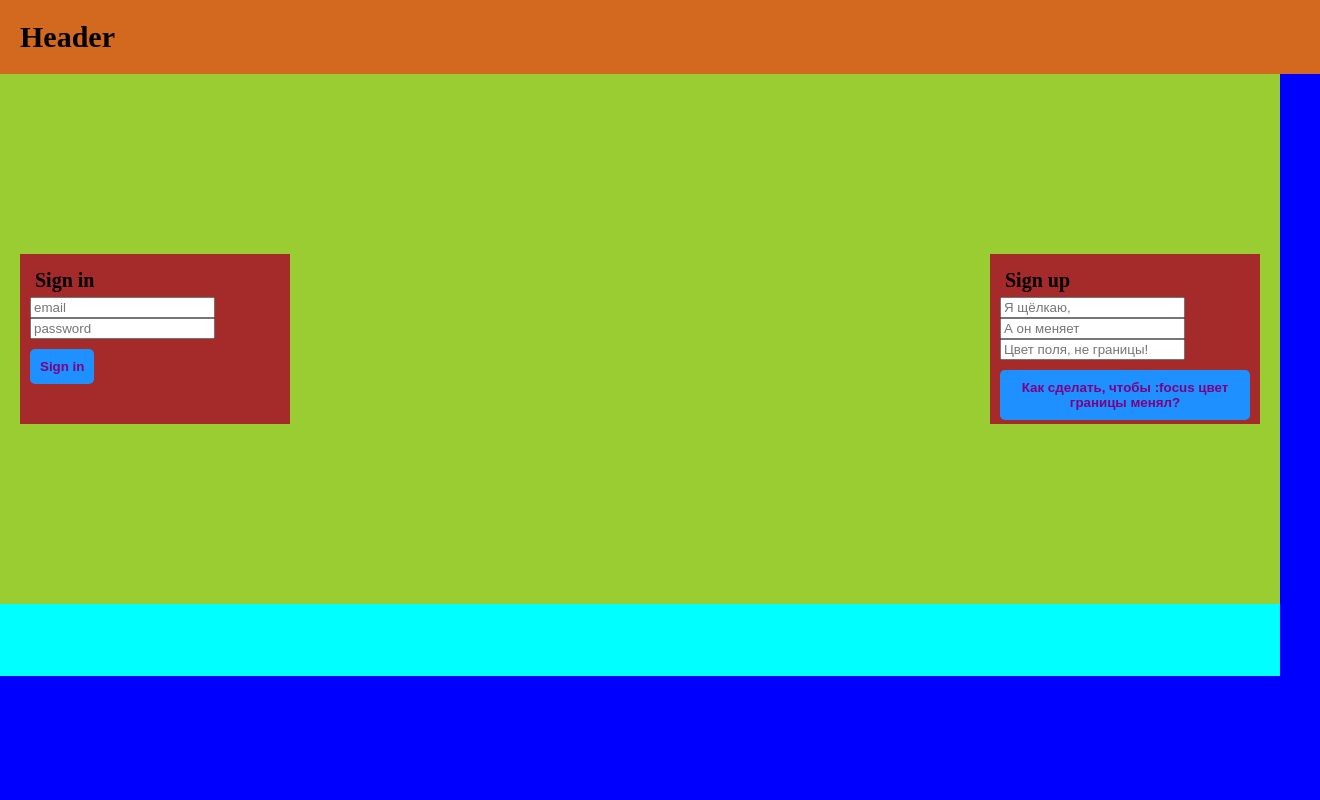
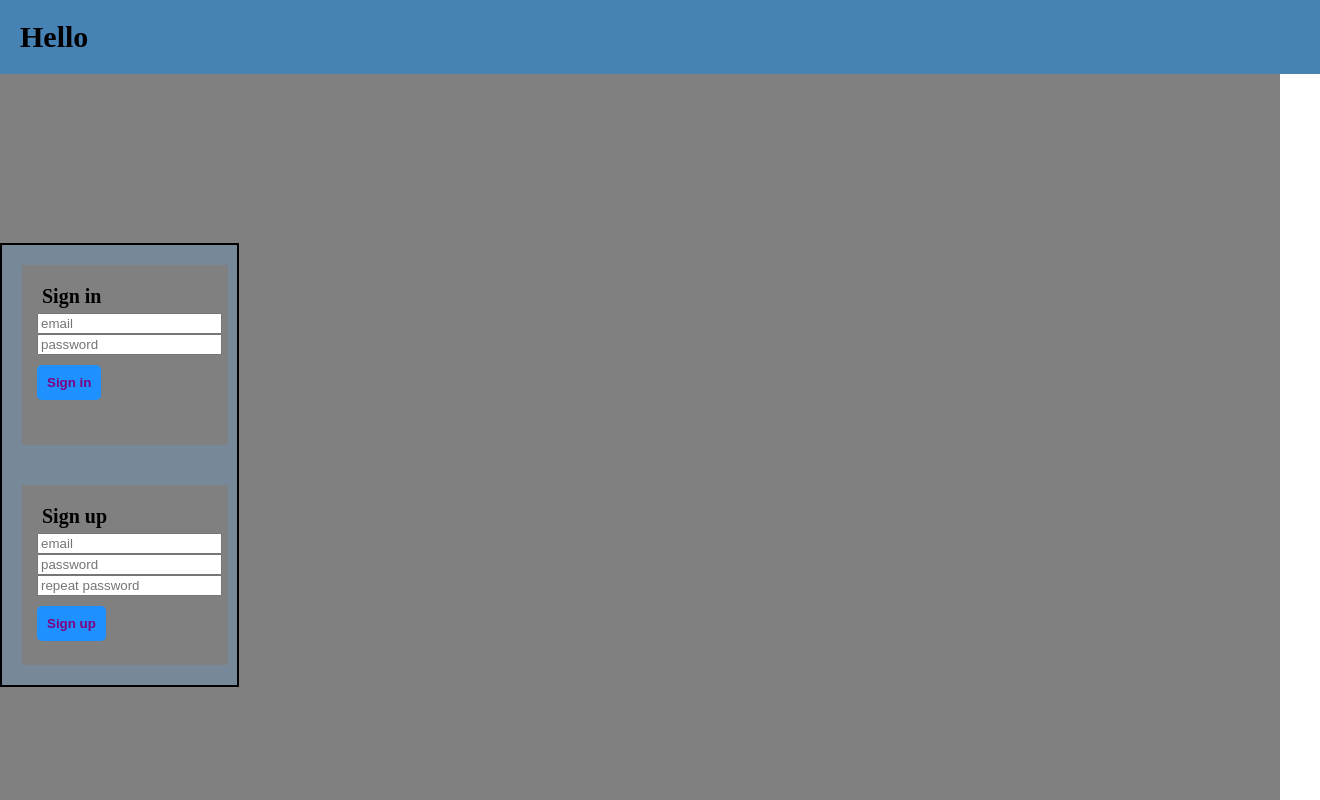
Before and after one commit to TlepshSmither/Homework, a website: page Lesson/index.html in a window 1280 px wide. Shown: the top 800 px of the page, 1320 px wide, since content can reach past the window. Drawn offline with Linux system fonts and the light colour scheme.

Commit message:
Secondary commit

```diff
--- a/Lesson/index.html
+++ b/Lesson/index.html
@@ -2,14 +2,15 @@
 <html>
 <head>
     <meta charset="UTF-8" />
-    <title>HTMLHint</title>
+    <title>My friends</title>
     <link href="./style.css" rel="stylesheet" />
 </head>
 <body>
 <div class="header">
-<span>Header</span>
+<span>Hello</span>
 </div>
 <div class="content">
+<div class="menu">
 <form class="signin">
     <span class="form_title">Sign in</span>
     <input class="input" type="email" placeholder="email">
@@ -18,11 +19,12 @@
 </form>
 <form class="signin">
     <span class="form_title">Sign up</span>
-    <input class="input" type="email" placeholder="Я щёлкаю,">
-    <input class="input" type="password" placeholder="А он меняет">
-    <input class="input" type="Repeat password" placeholder="Цвет поля, не границы!">
-    <button class="btn" type="submit">Как сделать, чтобы :focus цвет границы менял?</button>
+    <input class="input" type="email" placeholder="email">
+    <input class="input" type="password" placeholder="password">
+    <input class="input" type="Repeat password" placeholder="repeat password">
+    <button class="btn" type="submit">Sign up</button>
 </form>
+</div>
 </div>
 <div class="footer"></div>
 </body>
--- a/Lesson/style.css
+++ b/Lesson/style.css
@@ -1,5 +1,5 @@
 body {
-    background-color: blue;
+    background-color: white;
     margin: 0;
     padding: 0;
     min-height: 100%;
@@ -8,9 +8,10 @@ body {
     min-height: 100%;
 }
 .header {
-    background-color: chocolate;
+    background-color: steelblue;
     padding: 20px;
     width: 100%;
+    position: fixed;
 }
 div.header > span {
     font-size: 30px;
@@ -18,27 +19,33 @@ div.header > span {
 }
 .content {
     width: 100%;
-    height: 530px;
-    background-color: yellowgreen;
+    height: 930px;
+    background-color: grey;
     display: flex;
     justify-content: space-between;
     align-items: center;
 }
+.menu {
+    border: 2px solid black;
+    width: 235px;
+    background: lightslategray;
+
+}
 .signin {
-    width: 45%;
-    max-width: 250px;
+    width: 75%;
+
     height: 150px;
     display: inline-block;
-    padding: 10px;
+    padding: 15px;
     margin: 20px;
-    background-color: brown
+    background-color: grey;
 }
 .signup {
-    width: 45%;
-    max-width: 250px;
+    width: 75%;
+
     height: 150px;
     display: inline-block;
-    padding: 10px;
+    padding: 15px;
     margin: 20px;
     background-color: brown
 }
```
Also changed, not shown: 1 other file.
